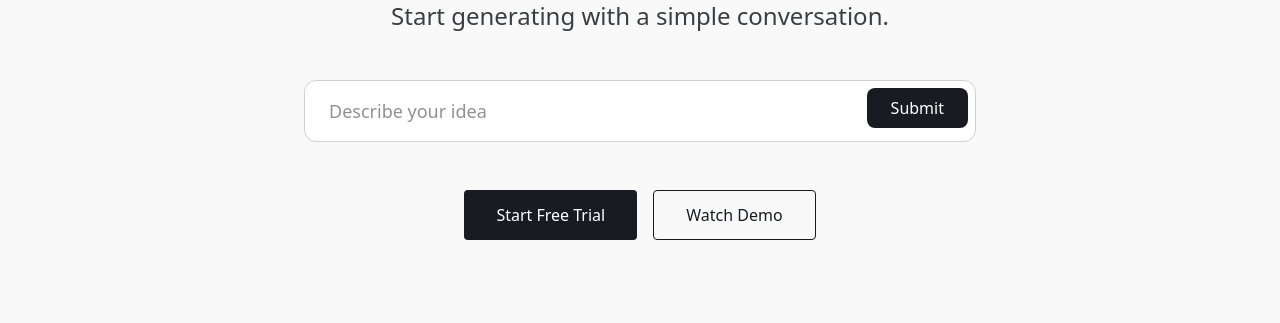
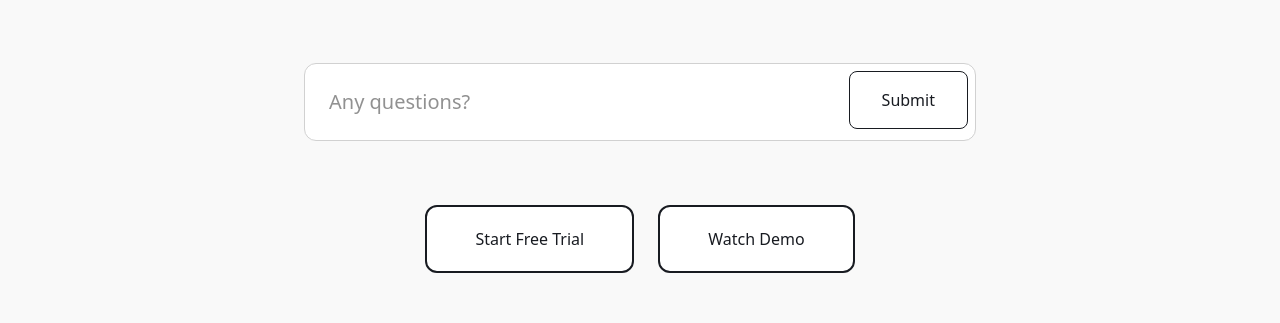
Before and after one commit to ContentWeaverAI/Platform, a Next.js app in the folder apps/frontend/: page / in a window 1280 px wide. Shown: the part 364-687 px from the top of the page. Built offline with nearby package versions, Linux system fonts and the light colour scheme; no server answers.

Commit message:
feat: complete hero with ALL adjustments - white buttons, modern hovers, increased height, Tesla palette

```diff
--- a/apps/frontend/src/components/sections/hero.jsx
+++ b/apps/frontend/src/components/sections/hero.jsx
@@ -53,27 +53,30 @@ export default function Hero() {
     <section className="min-h-screen flex items-center justify-center bg-gray-50 px-6 py-20">
       <div className="max-w-4xl mx-auto w-full text-center">
 
+        {/* Headline */}
         <h1 className="text-5xl md:text-6xl lg:text-7xl font-bold text-gray-900 mb-6 leading-tight tracking-tight">
           {heroData.headline}
         </h1>
 
-        <p className="text-xl md:text-2xl text-gray-600 mb-12 max-w-2xl mx-auto">
+        {/* Subheadline */}
+        <p className="text-xl md:text-2xl text-gray-600 mb-16 max-w-2xl mx-auto">
           {heroData.subheadline}
         </p>
 
-        <div className="max-w-2xl mx-auto mb-12">
+        {/* Chat Input - Increased height with updated placeholder */}
+        <div className="max-w-2xl mx-auto mb-16">
           <form onSubmit={handleSubmit}>
             <div className="relative">
               <input
                 type="text"
                 value={inputMessage}
                 onChange={(e) => setInputMessage(e.target.value)}
-                placeholder="Describe your idea"
-                className="w-full bg-white border border-gray-300 rounded-xl px-6 py-4 text-lg focus:outline-none focus:ring-2 focus:ring-gray-900 focus:border-transparent"
+                placeholder="Any questions?"
+                className="w-full bg-white border border-gray-300 rounded-xl px-6 py-6 text-xl focus:outline-none focus:ring-2 focus:ring-gray-900 focus:border-transparent"
               />
               <button
                 type="submit"
-                className="absolute right-2 top-2 bg-gray-900 hover:bg-gray-800 text-white font-medium px-6 py-2 rounded-lg transition-colors"
+                className="absolute right-2 top-2 bg-white hover:bg-gray-900 border border-gray-900 text-gray-900 hover:text-white font-medium px-8 py-4 rounded-lg transition-all duration-300 transform hover:scale-105 hover:shadow-lg"
               >
                 Submit
               </button>
@@ -81,19 +84,22 @@ export default function Hero() {
           </form>
         </div>
 
-        <div className="flex flex-col sm:flex-row gap-4 justify-center">
+        {/* Buttons - White with modern hover effects turning black */}
+        <div className="flex flex-col sm:flex-row gap-6 justify-center">
           <button
             onClick={() => document.getElementById('demo')?.scrollIntoView({ behavior: 'smooth' })}
-            className="bg-gray-900 hover:bg-gray-800 text-white font-medium py-3 px-8 rounded transition-colors"
+            className="bg-white hover:bg-gray-900 border-2 border-gray-900 text-gray-900 hover:text-white font-medium py-5 px-12 rounded-xl transition-all duration-300 transform hover:scale-105 hover:shadow-2xl group relative overflow-hidden"
           >
-            {heroData.primaryButtonText}
+            <span className="relative z-10">{heroData.primaryButtonText}</span>
+            <div className="absolute inset-0 bg-gray-900 transform scale-x-0 group-hover:scale-x-100 transition-transform duration-300 origin-left"></div>
           </button>
 
           <button
             onClick={() => document.getElementById('demo')?.scrollIntoView({ behavior: 'smooth' })}
-            className="border border-gray-900 hover:bg-gray-50 text-gray-900 font-medium py-3 px-8 rounded transition-colors"
+            className="bg-white hover:bg-gray-900 border-2 border-gray-900 text-gray-900 hover:text-white font-medium py-5 px-12 rounded-xl transition-all duration-300 transform hover:scale-105 hover:shadow-2xl group relative overflow-hidden"
           >
-            {heroData.secondaryButtonText}
+            <span className="relative z-10">{heroData.secondaryButtonText}</span>
+            <div className="absolute inset-0 bg-gray-900 transform scale-x-0 group-hover:scale-x-100 transition-transform duration-300 origin-left"></div>
           </button>
         </div>
       </div>
```
